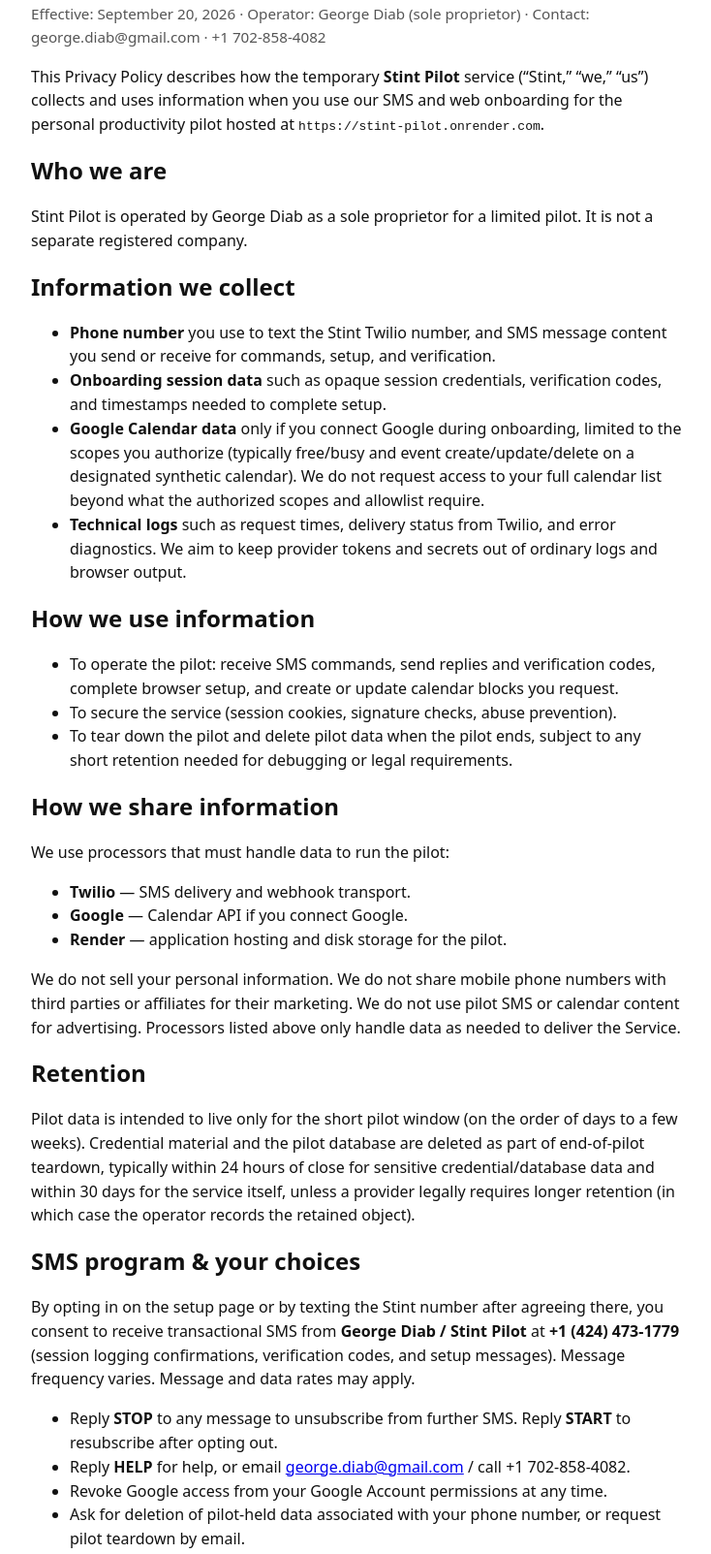
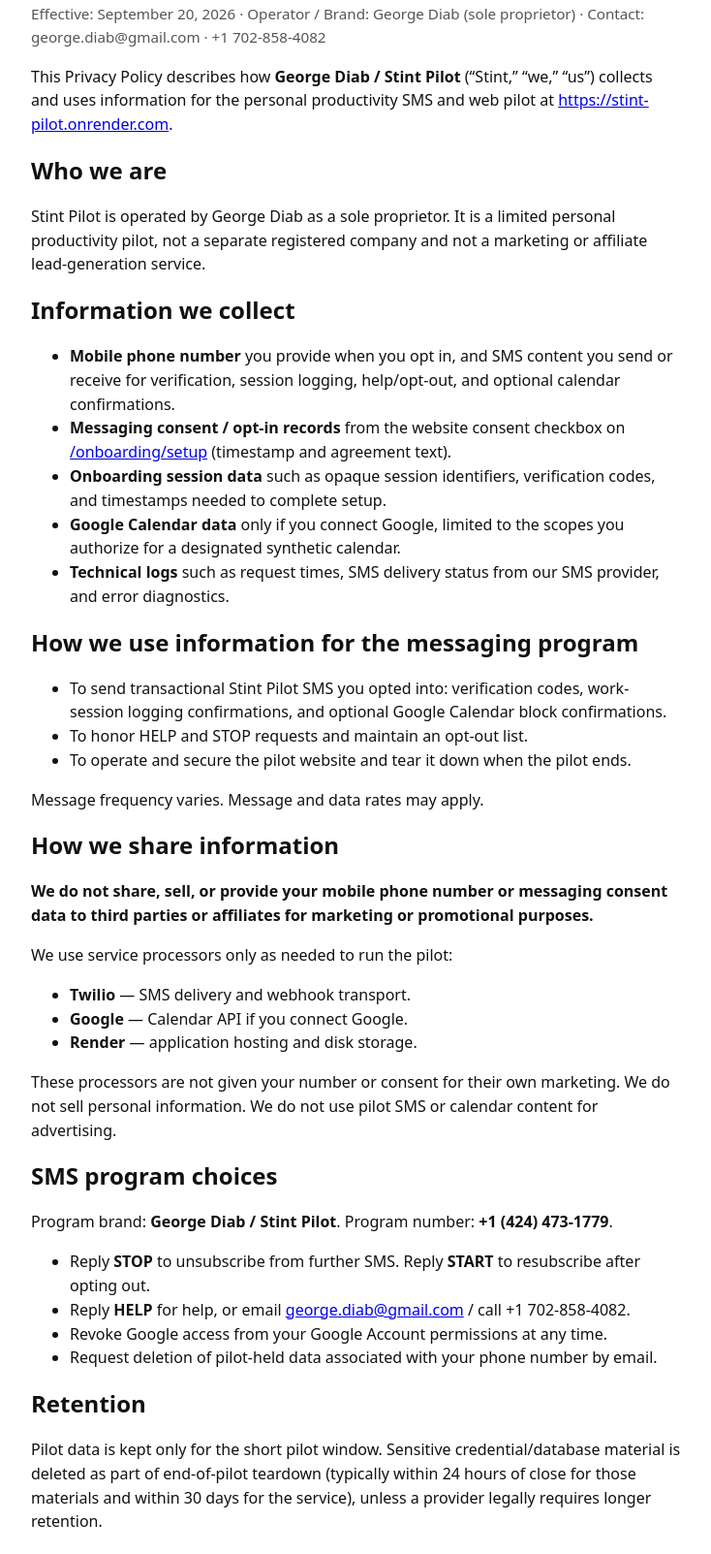
Before and after one commit to gdiab/stint-pilot-host, a website: page privacy.html in a window 1280 px wide. Shown: the part 90-1693 px from the top of the page at 97% size, without its empty margins (272-1006 px from the left). Drawn offline with Linux system fonts and the light colour scheme.

Commit message:
Harden privacy/terms for A2P 30882 and 30908
Explicit non-sharing of mobile numbers and messaging consent for
marketing; separate SMS consent section in Terms; brand-aligned copy.

```diff
--- a/privacy.html
+++ b/privacy.html
@@ -12,48 +12,51 @@
 </head>
 <body>
   <h1>Stint Pilot Privacy Policy</h1>
-  <p class="meta">Effective: September 20, 2026 · Operator: George Diab (sole proprietor) · Contact: george.diab@gmail.com · +1 702-858-4082</p>
+  <p class="meta">Effective: September 20, 2026 · Operator / Brand: George Diab (sole proprietor) · Contact: george.diab@gmail.com · +1 702-858-4082</p>
 
-  <p>This Privacy Policy describes how the temporary <strong>Stint Pilot</strong> service (“Stint,” “we,” “us”) collects and uses information when you use our SMS and web onboarding for the personal productivity pilot hosted at <code>https://stint-pilot.onrender.com</code>.</p>
+  <p>This Privacy Policy describes how <strong>George Diab / Stint Pilot</strong> (“Stint,” “we,” “us”) collects and uses information for the personal productivity SMS and web pilot at <a href="https://stint-pilot.onrender.com">https://stint-pilot.onrender.com</a>.</p>
 
   <h2>Who we are</h2>
-  <p>Stint Pilot is operated by George Diab as a sole proprietor for a limited pilot. It is not a separate registered company.</p>
+  <p>Stint Pilot is operated by George Diab as a sole proprietor. It is a limited personal productivity pilot, not a separate registered company and not a marketing or affiliate lead-generation service.</p>
 
   <h2>Information we collect</h2>
   <ul>
-    <li><strong>Phone number</strong> you use to text the Stint Twilio number, and SMS message content you send or receive for commands, setup, and verification.</li>
-    <li><strong>Onboarding session data</strong> such as opaque session credentials, verification codes, and timestamps needed to complete setup.</li>
-    <li><strong>Google Calendar data</strong> only if you connect Google during onboarding, limited to the scopes you authorize (typically free/busy and event create/update/delete on a designated synthetic calendar). We do not request access to your full calendar list beyond what the authorized scopes and allowlist require.</li>
-    <li><strong>Technical logs</strong> such as request times, delivery status from Twilio, and error diagnostics. We aim to keep provider tokens and secrets out of ordinary logs and browser output.</li>
+    <li><strong>Mobile phone number</strong> you provide when you opt in, and SMS content you send or receive for verification, session logging, help/opt-out, and optional calendar confirmations.</li>
+    <li><strong>Messaging consent / opt-in records</strong> from the website consent checkbox on <a href="/onboarding/setup">/onboarding/setup</a> (timestamp and agreement text).</li>
+    <li><strong>Onboarding session data</strong> such as opaque session identifiers, verification codes, and timestamps needed to complete setup.</li>
+    <li><strong>Google Calendar data</strong> only if you connect Google, limited to the scopes you authorize for a designated synthetic calendar.</li>
+    <li><strong>Technical logs</strong> such as request times, SMS delivery status from our SMS provider, and error diagnostics.</li>
   </ul>
 
-  <h2>How we use information</h2>
+  <h2>How we use information for the messaging program</h2>
   <ul>
-    <li>To operate the pilot: receive SMS commands, send replies and verification codes, complete browser setup, and create or update calendar blocks you request.</li>
-    <li>To secure the service (session cookies, signature checks, abuse prevention).</li>
-    <li>To tear down the pilot and delete pilot data when the pilot ends, subject to any short retention needed for debugging or legal requirements.</li>
+    <li>To send transactional Stint Pilot SMS you opted into: verification codes, work-session logging confirmations, and optional Google Calendar block confirmations.</li>
+    <li>To honor HELP and STOP requests and maintain an opt-out list.</li>
+    <li>To operate and secure the pilot website and tear it down when the pilot ends.</li>
   </ul>
+  <p>Message frequency varies. Message and data rates may apply.</p>
 
   <h2>How we share information</h2>
-  <p>We use processors that must handle data to run the pilot:</p>
+  <p><strong>We do not share, sell, or provide your mobile phone number or messaging consent data to third parties or affiliates for marketing or promotional purposes.</strong></p>
+  <p>We use service processors only as needed to run the pilot:</p>
   <ul>
     <li><strong>Twilio</strong> — SMS delivery and webhook transport.</li>
     <li><strong>Google</strong> — Calendar API if you connect Google.</li>
-    <li><strong>Render</strong> — application hosting and disk storage for the pilot.</li>
+    <li><strong>Render</strong> — application hosting and disk storage.</li>
   </ul>
-  <p>We do not sell your personal information. We do not share mobile phone numbers with third parties or affiliates for their marketing. We do not use pilot SMS or calendar content for advertising. Processors listed above only handle data as needed to deliver the Service.</p>
+  <p>These processors are not given your number or consent for their own marketing. We do not sell personal information. We do not use pilot SMS or calendar content for advertising.</p>
+
+  <h2>SMS program choices</h2>
+  <p>Program brand: <strong>George Diab / Stint Pilot</strong>. Program number: <strong>+1 (424) 473-1779</strong>.</p>
+  <ul>
+    <li>Reply <strong>STOP</strong> to unsubscribe from further SMS. Reply <strong>START</strong> to resubscribe after opting out.</li>
+    <li>Reply <strong>HELP</strong> for help, or email <a href="mailto:george.diab@gmail.com">george.diab@gmail.com</a> / call +1 702-858-4082.</li>
+    <li>Revoke Google access from your Google Account permissions at any time.</li>
+    <li>Request deletion of pilot-held data associated with your phone number by email.</li>
+  </ul>
 
   <h2>Retention</h2>
-  <p>Pilot data is intended to live only for the short pilot window (on the order of days to a few weeks). Credential material and the pilot database are deleted as part of end-of-pilot teardown, typically within 24 hours of close for sensitive credential/database data and within 30 days for the service itself, unless a provider legally requires longer retention (in which case the operator records the retained object).</p>
-
-  <h2>SMS program &amp; your choices</h2>
-  <p>By opting in on the setup page or by texting the Stint number after agreeing there, you consent to receive transactional SMS from <strong>George Diab / Stint Pilot</strong> at <strong>+1 (424) 473-1779</strong> (session logging confirmations, verification codes, and setup messages). Message frequency varies. Message and data rates may apply.</p>
-  <ul>
-    <li>Reply <strong>STOP</strong> to any message to unsubscribe from further SMS. Reply <strong>START</strong> to resubscribe after opting out.</li>
-    <li>Reply <strong>HELP</strong> for help, or email <a href="mailto:george.diab@gmail.com">george.diab@gmail.com</a> / call +1 702-858-4082.</li>
-    <li>Revoke Google access from your Google Account permissions at any time.</li>
-    <li>Ask for deletion of pilot-held data associated with your phone number, or request pilot teardown by email.</li>
-  </ul>
+  <p>Pilot data is kept only for the short pilot window. Sensitive credential/database material is deleted as part of end-of-pilot teardown (typically within 24 hours of close for those materials and within 30 days for the service), unless a provider legally requires longer retention.</p>
 
   <h2>Children</h2>
   <p>Stint Pilot is not directed to children under 13, and we do not knowingly collect their information.</p>
@@ -62,7 +65,7 @@
   <p>If this policy changes during the pilot, we will update this page and the effective date.</p>
 
   <h2>Contact</h2>
-  <p>Questions: <a href="mailto:george.diab@gmail.com">george.diab@gmail.com</a></p>
-  <p><a href="/">Home</a> · <a href="/terms">Terms of Service</a></p>
+  <p><a href="mailto:george.diab@gmail.com">george.diab@gmail.com</a></p>
+  <p><a href="/">Home</a> · <a href="/onboarding/setup">SMS opt-in</a> · <a href="/terms">Terms of Service</a></p>
 </body>
 </html>
```
Also changed, not shown: terms.html (+21 -14 lines).
